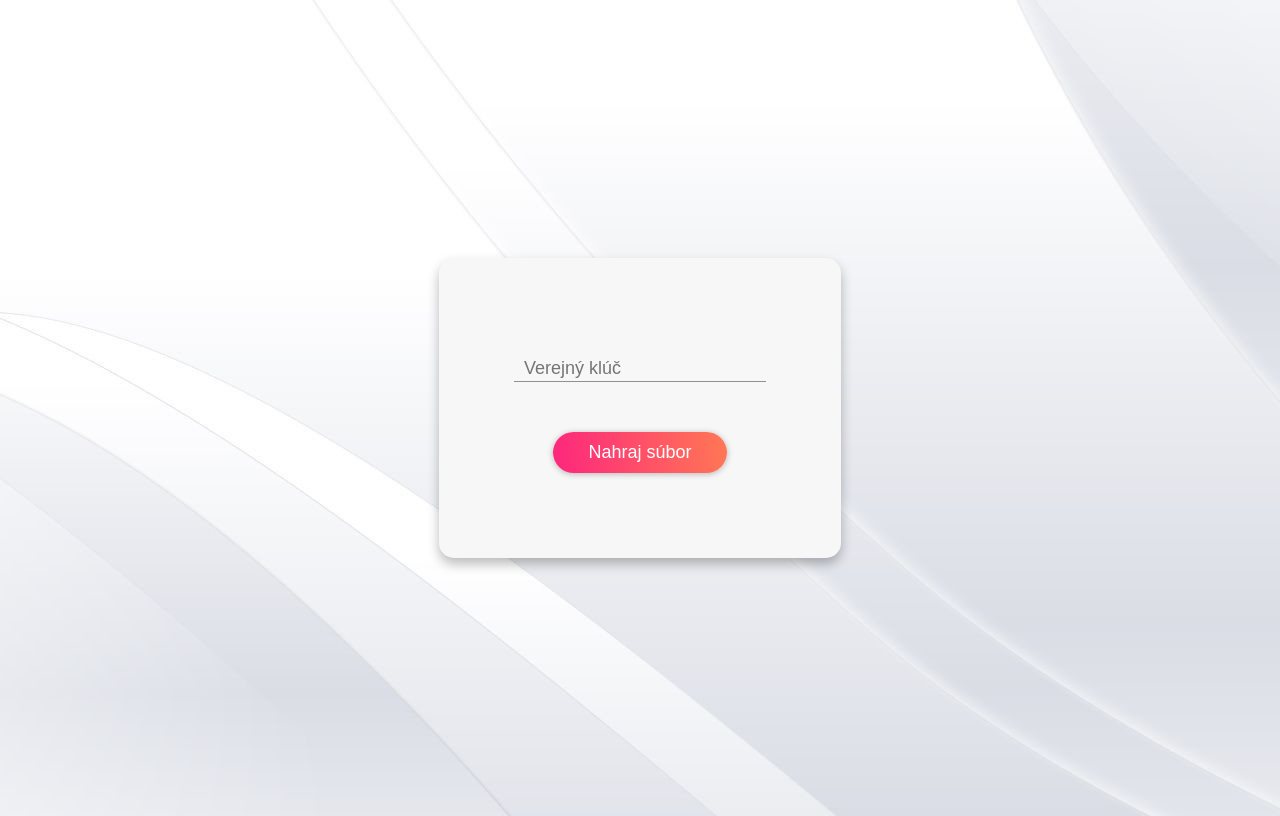
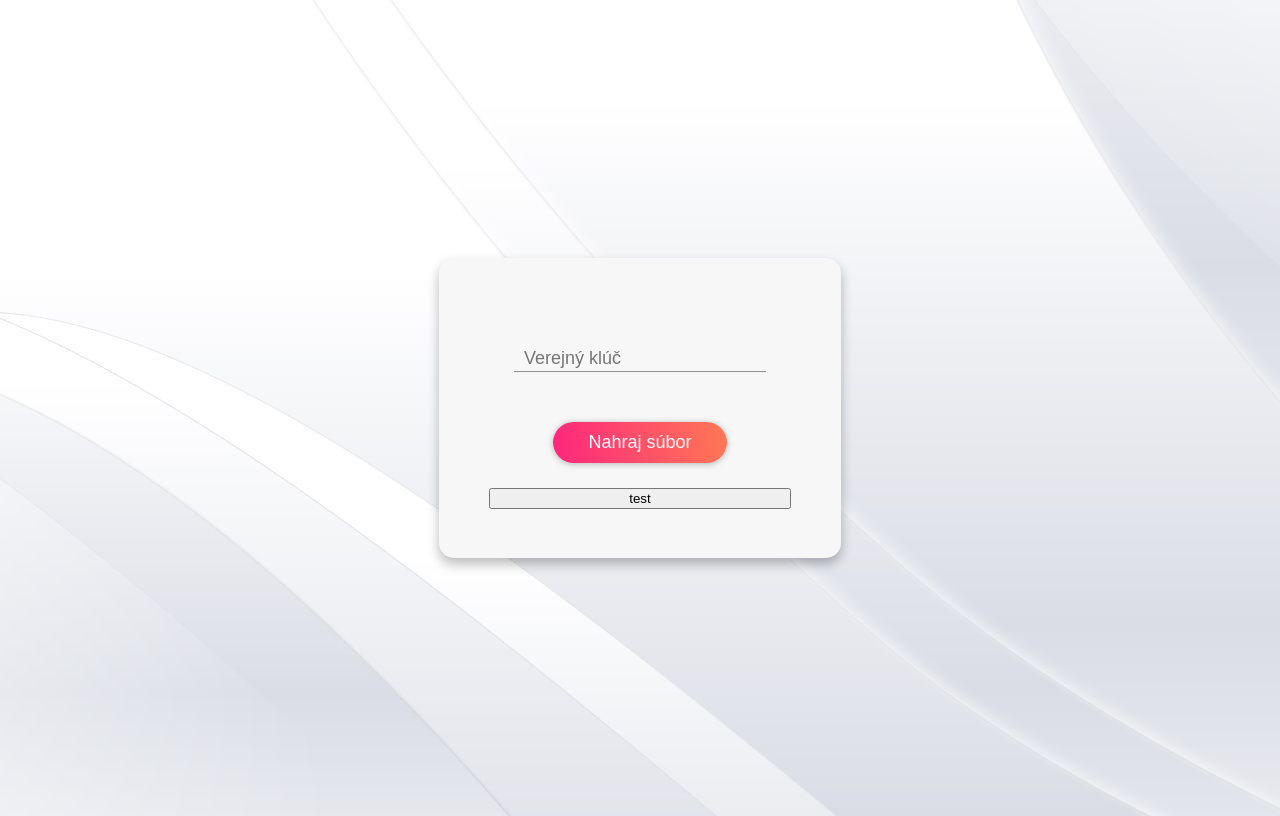
Before and after one commit to xSimekj1/UBP, an Angular app in the folder zadanie/: page / in a window 1280 px wide. Built offline with nearby package versions, Linux system fonts and the light colour scheme.

Commit message:
test call on server

```diff
--- a/zadanie/src/app/_services/encrypt.service.ts
+++ b/zadanie/src/app/_services/encrypt.service.ts
@@ -24,4 +24,16 @@ export class EncryptService {
   public decrypt() {
     return this.http.post(this.apiUrl + 'decrypt/', null);
   }
+
+  public testCall() {
+
+    this.http.get<string>('http://localhost:9090/api/' + 'test', {responseType:'text' }).subscribe(
+      next => {
+        console.log(next);
+      },
+      error => {
+        console.log(error);
+      }
+    )
+  }
 }
--- a/zadanie/src/app/code/code.component.html
+++ b/zadanie/src/app/code/code.component.html
@@ -9,4 +9,5 @@
         </label>
         <input id="file" type="file" hidden>
     </div>
+    <button (click)="test()">test</button>
 </div>
--- a/zadanie/src/app/code/code.component.ts
+++ b/zadanie/src/app/code/code.component.ts
@@ -22,4 +22,8 @@ export class CodeComponent implements OnInit {
     });
   }
 
+  test() {
+    this.cryptingService.testCall();
+  }
+
 }
```
Also changed, not shown: 1 other file (tests, documents, lock files or other folders).
